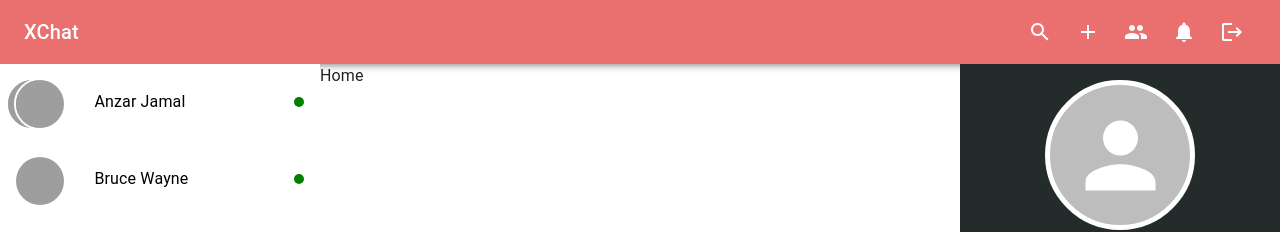
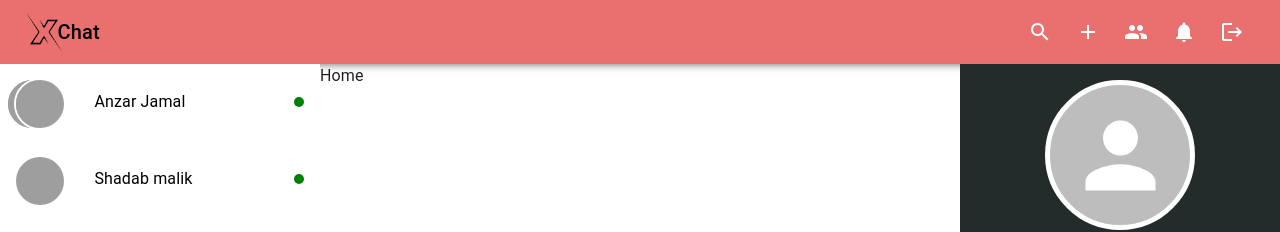
Before and after one commit to Anzar-jamal/XChat, a React (Vite) app in the folder client/: page / in a window 1280 px wide. Shown: the top 232 px of the page. Built offline with nearby package versions, Linux system fonts and the light colour scheme; grey boxes are pictures that could not be loaded.

Commit message:
fevicon and X logo updated

```diff
--- a/client/index.html
+++ b/client/index.html
@@ -2,7 +2,7 @@
 <html lang="en">
   <head>
     <meta charset="UTF-8" />
-    <link rel="icon" type="image/svg+xml" href="/vite.svg" />
+    <link rel="icon" type="image/svg+xml" href="./XChatLogo.ico" />
     <meta name="viewport" content="width=device-width, initial-scale=1.0" />
     <title>XChat</title>
   </head>
--- a/client/src/components/layout/Header.jsx
+++ b/client/src/components/layout/Header.jsx
@@ -1,12 +1,6 @@
-import { AppBar, Backdrop, Box, IconButton, Toolbar, Tooltip, Typography } from '@mui/material'
-import React, {lazy, Suspense, useState} from 'react';
-import { orange } from '../../constants/color';
-import {Menu as MenuIcon} from '@mui/icons-material'
-import {Add as AddIcon,
-       Logout as LogoutIcon,
-       Group as GroupIcon,
-       Search as SearchIcon ,
-       Notifications as NotificationIcon } from '@mui/icons-material';
+import { Add as AddIcon, Group as GroupIcon, Logout as LogoutIcon, Menu as MenuIcon, Notifications as NotificationIcon, Search as SearchIcon } from '@mui/icons-material';
+import { AppBar, Backdrop, Box, IconButton, Toolbar, Tooltip, Typography } from '@mui/material';
+import React, { lazy, Suspense, useState } from 'react';
 import { useNavigate } from 'react-router-dom';
 
 
@@ -75,14 +69,17 @@ const Header = () => {
 
           <Toolbar>
 
+            <img src="/XChatLogo.png" height={"40rem"}  alt="" />
             <Typography
               variant='h6'
               sx={{
-                display: {xs: "none", sm: "block"}
+                display: {xs: "none", sm: "block"},
+                marginLeft:"-0.4rem",
+                color: "black"
               }}
 
               >
-                XChat
+                Chat
             </Typography>
 
             <Box
--- a/client/src/components/shared/UserItem.jsx
+++ b/client/src/components/shared/UserItem.jsx
@@ -4,7 +4,8 @@ import React from 'react'
 
 const UserItem = ({user, handler, handlerIsLoading}) => {
 
-    const {name, _id, avatar} = user;
+    const {sender, _id} = user;
+    const {name, avatar} = sender;
   return (
     <ListItem>
         <Stack
@@ -14,7 +15,7 @@ const UserItem = ({user, handler, handlerIsLoading}) => {
         width={"100%"}
 
         >
-            <Avatar />
+            <Avatar src={avatar} />
 
             <Typography
              variant='body1'
--- a/client/src/constants/sampleData.js
+++ b/client/src/constants/sampleData.js
@@ -17,7 +17,7 @@ export const sampleChats = [
 
     {
         avatar: ["https://www.w3schools.com/howto/img_avatar.png"],
-        name: "Bruce Wayne",
+        name: "Shadab malik",
         _id: "2",
         groupChat: false,
         members: ["1","2"],
```
Also changed, not shown: client/XChatLogo.png (added), 1 other file (tests, documents, lock files or other folders).
